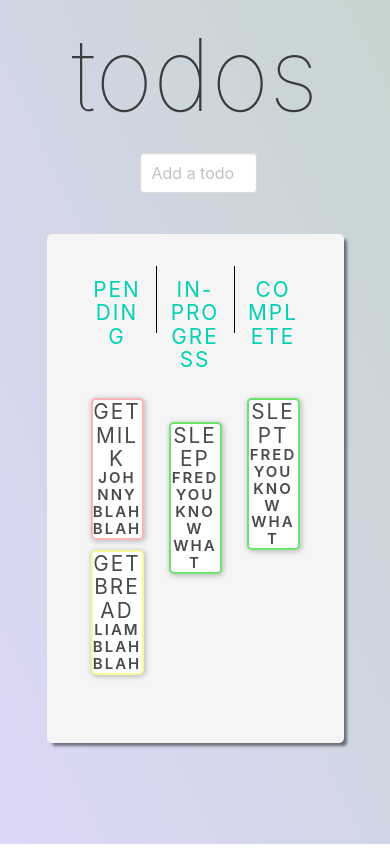
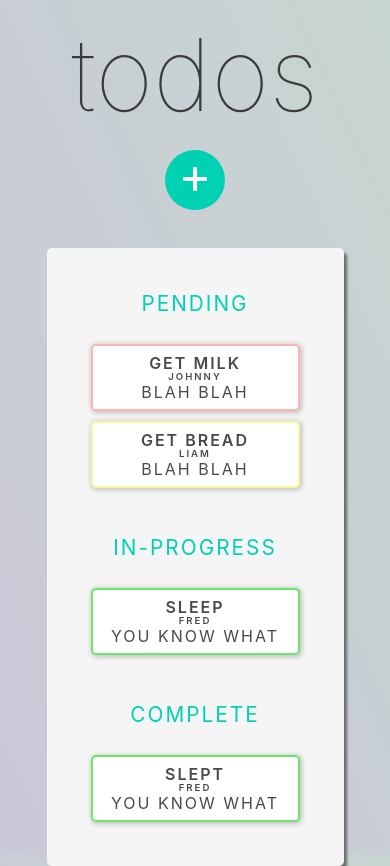
Before and after one commit to elkay1/todo-list, an Angular app: page / in a window 390 px wide. Before the commit the page ends 844 px from the top, so only its background shows below. Built offline with nearby package versions, Linux system fonts and the light colour scheme.

Commit message:
Added responsive

```diff
--- a/src/app/components/add-todo/add-todo.component.html
+++ b/src/app/components/add-todo/add-todo.component.html
@@ -1,8 +1,9 @@
 <div class="container">
   <div class="control" id="control">
 
-    <input type="text" id="addTodo" class="input" placeholder="Add a todo" (click)="expandInput()">
+    <!-- <input type="text" id="addTodo" class="input" placeholder="Add a todo" (click)="expandInput()" autocomplete="off"> -->
 
+    <div (click)="expandInput()" id="addTodo" class="circle">+</div>
 
 
     <div class="modal" id="modal">
@@ -13,17 +14,25 @@
           <button class="delete" aria-label="close" (click)="closeModal()"></button>
         </header>
         <section class="modal-card-body">
-          <input id="title" class="input" type="text" placeholder="Title">
+          <input id="title" class="input" type="text" placeholder="Title" autocomplete="off">
           <input id="assignee" class="input" type="text" placeholder="Assignee">
           <input id="desc" class="input" type="text" placeholder="Description">
           <!-- <input id="priority" class="input" type="text"> -->
           <div class="select">
-            <select id="select">
-              <option>Priority</option>
+            <select id="priority">
+              <option disabled>Priority</option>
               <option>Non-Critical</option>
               <option>Pressing</option>
               <option>Critical</option>
             </select>
+            <div class="select">
+              <select id="status">
+                <option disabled>Status</option>
+                <option>Pending</option>
+                <option>In-Progress</option>
+                <option>Complete</option>
+              </select>
+            </div>
           </div>
         </section>
         <footer class="modal-card-foot">
--- a/src/app/components/add-todo/add-todo.component.scss
+++ b/src/app/components/add-todo/add-todo.component.scss
@@ -1,12 +1,45 @@
 .container {
   margin-bottom: 50px;
   width: 30%;
+
+}
+
+.control {
+  text-align: center;
 }
 
 input {
   margin: 3px;
+  width: 95%;
 }
 
 .hidden {
   display: none;
 }
+
+.circle {
+  border-radius: 50%;
+  width: 3.75rem;
+  height: 3.75rem;
+  background-color: #00d1b2;
+  // transform: translate(1.25rem, -1.875rem);
+  color: white;
+  font-size: 3.125rem;
+  text-align: center;
+  line-height: 100%;
+  display: inline-block;
+  cursor: pointer;
+}
+
+.circle:hover {
+  background-color: #00967f;
+}
+
+.circle:active {
+  transform: scale(0.95);
+}
+
+.select select {
+  display: inline;
+  margin-right: 10px;
+}
--- a/src/app/components/add-todo/add-todo.component.ts
+++ b/src/app/components/add-todo/add-todo.component.ts
@@ -8,7 +8,7 @@ import { TodoService } from "../../service/todo.service";
   styleUrls: ["./add-todo.component.scss"]
 })
 export class AddTodoComponent implements OnInit {
-  constructor(public TodoService: TodoService) {}
+  constructor(private TodoService: TodoService) {}
 
   ngOnInit() {}
 
@@ -37,21 +37,35 @@ export class AddTodoComponent implements OnInit {
     )).value;
     let desc: string = (<HTMLInputElement>document.getElementById("desc"))
       .value;
-    let priority: any = <HTMLSelectElement>document.getElementById("select");
+    let priority: any = <HTMLSelectElement>document.getElementById("priority");
     let selectedPriority = priority.options[priority.selectedIndex].value;
+    let status: any = <HTMLSelectElement>document.getElementById("status");
+    let selectedStatus = status.options[status.selectedIndex].value;
 
     let todo: Todo = {
       title: title,
       assignee: assignee,
       description: desc,
-      priority: selectedPriority
+      priority: selectedPriority,
+      status: selectedStatus
     };
 
-    this.TodoService.addTodo(todo);
-    console.log(this.TodoService.pendingTodos.length);
-
+    if (title === "") {
+      alert("Title must be filled out");
+    } else {
+      if (selectedStatus == "Pending") {
+        this.TodoService.addPendingTodo(todo);
+      } else if (selectedStatus == "In-Progress") {
+        this.TodoService.addInProgressTodo(todo);
+      } else {
+        this.TodoService.addcompleteTodo(todo);
+      }
+      console.log(selectedStatus);
+    }
     (<HTMLInputElement>document.getElementById("title")).value = "";
     (<HTMLInputElement>document.getElementById("assignee")).value = "";
     (<HTMLInputElement>document.getElementById("desc")).value = "";
+    priority.selectedIndex = 0;
+    status.selectedIndex = 0;
   }
 }
--- a/src/app/components/whiteboard/whiteboard.component.html
+++ b/src/app/components/whiteboard/whiteboard.component.html
@@ -1,16 +1,17 @@
 <div class="centered-content">
   <div cdkDropListGroup class="task-manager-container">
 
+
     <div class="tasks-list-container has-background-light columns">
-      <!-- Drag drop goes here -->
+
       <div cdkDropList #pendingList="cdkDropList" [cdkDropListData]="pendingTodos" (cdkDropListDropped)="drop($event)"
         class="title has-text-primary column">
         <h1>Pending</h1>
-        <div cdkDrag *ngFor="let todo of pendingTodos" class="card todo {{todo.priority}}"
-          (click)="listenForDoubleClick(this);" (blur)="this.contentEditable=false;">
-          <h2>{{todo.title}}</h2>
-          <p>{{todo.assignee}}</p>
-          <p>{{todo.description}}</p>
+        <div contenteditable cdkDrag *ngFor="let todo of pendingTodos" class="card todo {{todo.priority}}">
+          <div class="delete is-danger" (click)="deletePendingTodo()">x</div>
+          <h2 id="todoTitle">{{todo.title}}</h2>
+          <p class="assignee">{{todo.assignee}}</p>
+          <p class="description">{{todo.description}}</p>
         </div>
       </div>
 
@@ -18,18 +19,20 @@
         (cdkDropListDropped)="drop($event)" class="title has-text-primary column">
         <h1>In-Progress</h1>
         <div cdkDrag *ngFor="let todo of inProgressTodos" class="card todo {{todo.priority}}">
-          <h2>{{todo.title}}</h2>
-          <p>{{todo.assignee}}</p>
-          <p>{{todo.description}}</p>
+          <div class="delete is-danger">x</div>
+          <h2 id="todoTitle">{{todo.title}}</h2>
+          <p class="assignee">{{todo.assignee}}</p>
+          <p class="description">{{todo.description}}</p>
         </div>
       </div>
       <div cdkDropList #completeList="cdkDropList" [cdkDropListData]="completeTodos" (cdkDropListDropped)="drop($event)"
         class="title has-text-primary column">
         <h1>Complete</h1>
         <div cdkDrag *ngFor="let todo of completeTodos" class="card todo {{todo.priority}}">
-          <h2>{{todo.title}}</h2>
-          <p>{{todo.assignee}}</p>
-          <p>{{todo.description}}</p>
+          <div class="delete is-danger">x</div>
+          <h2 id="todoTitle">{{todo.title}}</h2>
+          <p class="assignee">{{todo.assignee}}</p>
+          <p class="description">{{todo.description}}</p>
         </div>
       </div>
     </div>
@@ -37,5 +40,5 @@
 </div>
 
 
-<!-- add on hover X to delete card -->
+
 <!--  -->
--- a/src/app/components/whiteboard/whiteboard.component.scss
+++ b/src/app/components/whiteboard/whiteboard.component.scss
@@ -9,14 +9,14 @@
 }
 
 .task-manager-container {
-  display: flex;
+  // display: flex;
   width: 70%;
   min-height: 50%;
 }
 
 
 .tasks-list-container {
-  display: flex;
+  // display: flex;
   flex-grow: 1;
   text-align: center;
   border-radius: 5px;
@@ -27,9 +27,10 @@
 
 }
 
+// Title Div style
 .title {
   font-size: 1.3rem;
-  max-height: 15%;
+  max-height: 100%;
   text-transform: uppercase;
   letter-spacing: 2px;
 
@@ -37,11 +38,13 @@
     border-right: 1px solid black;
   }
 
+
+
 }
 
-
+// Card styles
 .card.todo:nth-of-type(1) {
-  margin-top: 50px;
+  margin-top: 1.8em;
 }
 
 .card {
@@ -50,6 +53,7 @@
   -webkit-box-shadow: 1px 1px 5px 1px rgba(0, 0, 0, 0.21);
   -moz-box-shadow: 1px 1px 5px 1px rgba(0, 0, 0, 0.21);
   box-shadow: 1px 1px 5px 1px rgba(0, 0, 0, 0.21);
+  padding: .5rem;
 
   &.Critical {
     border: 2px solid rgba(250, 135, 135, 0.623);
@@ -59,15 +63,50 @@
     border: 2px solid rgba(245, 245, 100, 0.644);
   }
 
-  &.Non-critical {
+  &.Non-Critical {
     border: 2px solid rgba(59, 221, 59, 0.753);
   }
 }
 
-p {
-  font-size: 15px;
+
+
+.delete {
+  opacity: 0;
+  color: red;
+  background-color: rgba(245, 41, 41, 0.849);
+  position: absolute;
+  top: 0;
+  right: 0;
+  border-radius: 2px;
+  -webkit-transition: opacity .7s ease-in;
+  -moz-transition: opacity .7s ease-in;
+  -o-transition: opacity .7s ease-in;
+  -ms-transition: opacity .7s ease-in;
+  transition: opacity .7s ease-in
 }
 
+.card:hover .delete {
+  opacity: 1;
+}
+
+// Card text style
+#todoTitle {
+  font-weight: 600;
+}
+
+.assignee {
+  font-size: .6rem;
+}
+
+
+
+.description {
+  font-weight: 400;
+  font-size: 1rem;
+}
+
+
+// Drag and drop styles
 .cdk-drag-preview {
   box-sizing: border-box;
   border-radius: 4px;
@@ -91,3 +130,45 @@ p {
 .example-list.cdk-drop-list-dragging .example-box:not(.cdk-drag-placeholder) {
   transition: transform 250ms cubic-bezier(0, 0, 0.2, 1);
 }
+
+
+/* Large devices (laptops/desktops, 1024px and up) */
+// @media only screen and (max-width: 715px) {
+//   .tasks-list-container {
+//     display: flex;
+//     flex-direction: row;
+//   }
+
+
+
+//   .title {
+//     font-size: 1rem;
+//     width: 65%;
+//     border-right: none;
+//     border-bottom: 1px solid black;
+//     float: left;
+
+
+
+
+//     &:nth-of-type(-n + 2) {
+//       border-right: none;
+//     }
+//   }
+
+// }
+
+@media only screen and (max-width: 768px) {
+  .title {
+
+    &:nth-of-type(-n + 2) {
+      border-right: none;
+    }
+  }
+
+  .card {
+    font-size: 1rem;
+  }
+}
+
+@media only screen and (min-width: 768px) and (max-width: 1024px) {}
--- a/src/app/components/whiteboard/whiteboard.component.ts
+++ b/src/app/components/whiteboard/whiteboard.component.ts
@@ -26,15 +26,14 @@ export class WhiteboardComponent implements OnInit {
     this.inProgressTodos = this.TodoService.getInProgressTodos();
   }
 
-  listenForDoubleClick(element) {
-    element.contentEditable = true;
-    setTimeout(function() {
-      if (document.activeElement !== element) {
-        element.contentEditable = false;
-      }
-    }, 300);
+  deletePendingTodo(todo: Todo) {
+    console.log(this.TodoService.pendingTodos);
+    console.log(todo);
+
+    this.TodoService.deletePendingTodo(todo);
   }
 
+  // Change card array on drag/drop
   drop(event: CdkDragDrop<string[]>) {
     if (event.previousContainer === event.container) {
       moveItemInArray(
--- a/src/app/service/todo.service.ts
+++ b/src/app/service/todo.service.ts
@@ -1,6 +1,7 @@
 import { Injectable } from "@angular/core";
 import { Todo } from "../models/Todo";
 import { Observable } from "rxjs";
+import { AddTodoComponent } from "../components/add-todo/add-todo.component";
 
 @Injectable({
   providedIn: "root"
@@ -11,14 +12,14 @@ export class TodoService {
       title: "Get milk",
       description: "blah blah",
       priority: "Critical",
-      status: "pending",
+      status: "Pending",
       assignee: "Johnny"
     },
     {
       title: "Get bread",
       description: "blah blah",
       priority: "Pressing",
-      status: "pending",
+      status: "Pending",
       assignee: "Liam"
     }
   ];
@@ -27,8 +28,8 @@ export class TodoService {
     {
       title: "Sleep",
       description: "You know what",
-      priority: "Non-critical",
-      status: "in-progress",
+      priority: "Non-Critical",
+      status: "In-Progress",
       assignee: "Fred"
     }
   ];
@@ -36,8 +37,8 @@ export class TodoService {
     {
       title: "Slept",
       description: "You know what",
-      priority: "Non-critical",
-      status: "complete",
+      priority: "Non-Critical",
+      status: "Complete",
       assignee: "Fred"
     }
   ];
@@ -54,7 +55,23 @@ export class TodoService {
   getInProgressTodos() {
     return this.inProgressTodos;
   }
-  addTodo(todo) {
+  addPendingTodo(todo: Todo) {
     this.pendingTodos.push(todo);
   }
+  addInProgressTodo(todo: Todo) {
+    this.inProgressTodos.push(todo);
+  }
+  addcompleteTodo(todo: Todo) {
+    this.completeTodos.push(todo);
+  }
+
+  deleteInProgressTodo(todo: Todo) {
+    this.inProgressTodos.splice(this.inProgressTodos.indexOf(todo), 1);
+  }
+  deletePendingTodo(todo: Todo) {
+    this.pendingTodos.splice(this.pendingTodos.indexOf(todo), 1);
+  }
+  deleteCompleteTodo(todo: Todo) {
+    this.completeTodos.splice(this.completeTodos.indexOf(todo), 1);
+  }
 }
--- a/src/index.html
+++ b/src/index.html
@@ -7,6 +7,7 @@
   <base href="/">
 
   <meta name="viewport" content="width=device-width, initial-scale=1">
+
   <link rel="icon" type="image/x-icon" href="favicon.ico">
 </head>
 
--- a/src/main-styles.scss
+++ b/src/main-styles.scss
@@ -1,5 +1,5 @@
 @import url("https://fonts.googleapis.com/css?family=Montserrat:100,200&display=swap");
-$purple: rgba(177, 167, 238, 0.452);
+$purple: rgba(48, 39, 104, 0.253);
 $green: #0846333a;
 
 $light-green: #45f69e;
```
